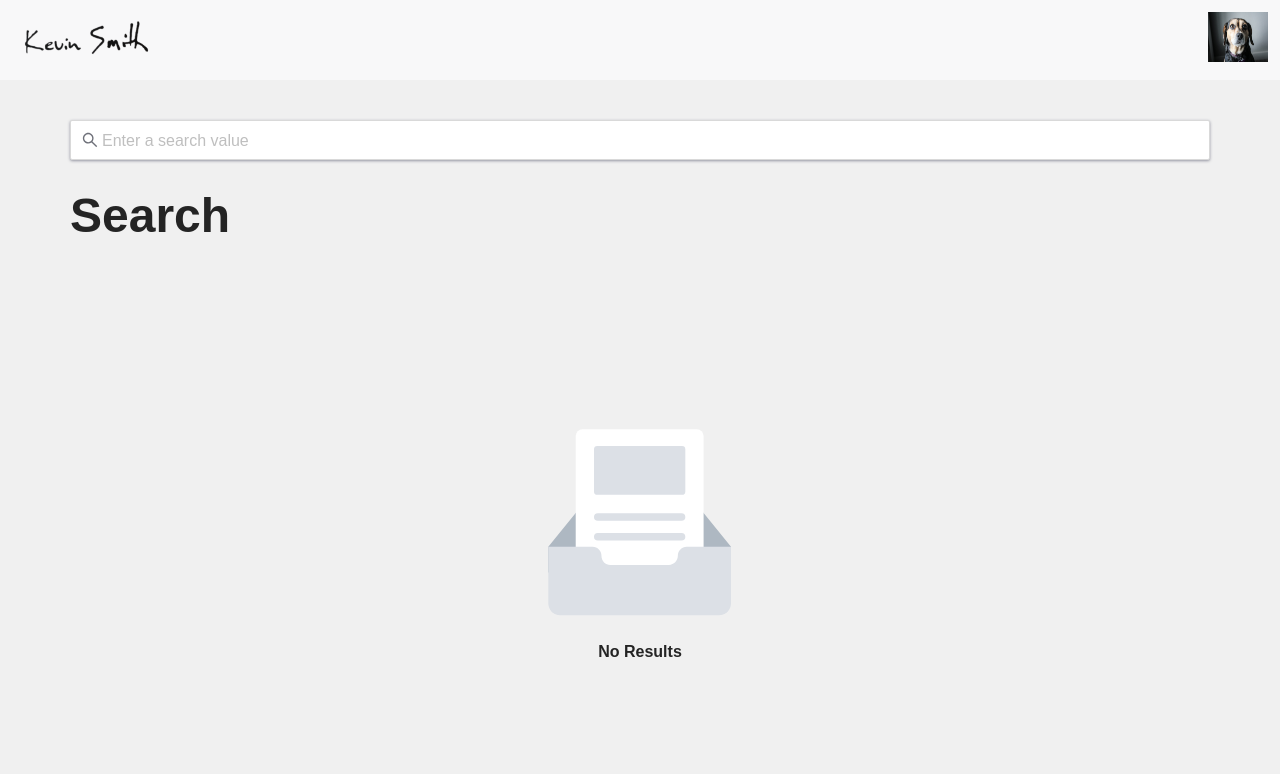
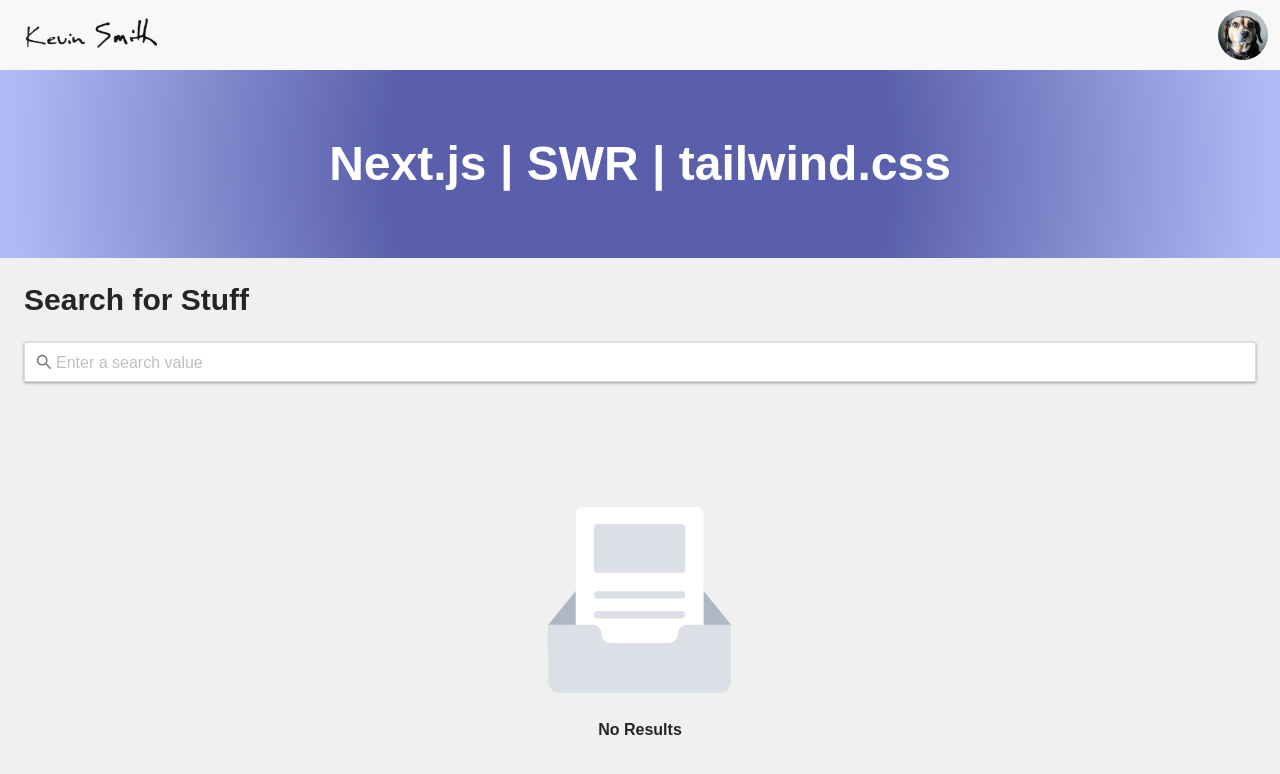
Before and after one commit to ksmith0813/next-swr, a Next.js app: page / in a window 1280 px wide. Shown: the top 774 px of the page. Built offline with nearby package versions, Linux system fonts and the light colour scheme.

Commit message:
cleaned up config files, added _compnoents css import, added hero on home page

```diff
--- a/components/__common__/layout/header/displayedUser.tsx
+++ b/components/__common__/layout/header/displayedUser.tsx
@@ -1,11 +1,15 @@
 import React from 'react';
 import Image from 'next/image';
 import Luna from 'public/luna.jpg';
+import { Avatar } from 'antd';
 
-const displayedUserId = 'displayed-user';
+export const displayedUserId = 'displayed-user';
 
 export const DisplayedUser = () => (
-  <span id={displayedUserId} className='rounded-full'>
-    <Image src={Luna} alt='Logo' layout='fixed' width={60} height={50} priority id='site-logo' />
+  <span id={displayedUserId}>
+    <Avatar
+      size={50}
+      src={<Image src={Luna} alt='Logo' layout='fixed' width={50} height={50} priority id='site-logo' />}
+    />
   </span>
 );
--- a/components/__common__/layout/header/header.tsx
+++ b/components/__common__/layout/header/header.tsx
@@ -11,7 +11,7 @@ export const Header = () => {
 
   return (
     <>
-      <div className='print-hidden bg-offWhite flex justify-between items-center p-[12px] w-full' id='header'>
+      <div className='print-hidden bg-offWhite flex justify-between items-center p-[12px] h-[70px] w-full' id='header'>
         <div>
           <Logo />
         </div>
--- a/components/__common__/layout/header/logo.tsx
+++ b/components/__common__/layout/header/logo.tsx
@@ -11,8 +11,8 @@ export const Logo = () => {
         src={Signature}
         alt='Logo'
         layout='fixed'
-        width={150}
-        height={50}
+        width={160}
+        height={45}
         priority
         onClick={() => router.push({ pathname: '/' })}
         id='site-logo'
--- /dev/null
+++ b/components/__common__/layout/hero/hero.tsx
@@ -0,0 +1 @@
+export const Hero = () => <div className='hero'>Next.js | SWR | tailwind.css</div>;
--- a/components/__common__/layout/layout.tsx
+++ b/components/__common__/layout/layout.tsx
@@ -1,5 +1,6 @@
 import React, { FC } from 'react';
 import Head from 'next/head';
+import { Footer } from 'components/__common__/layout/footer/footer';
 
 interface LayoutProps {
   children: React.ReactNode;
@@ -12,6 +13,7 @@ export const Layout: FC<LayoutProps> = ({ children }) => (
     </Head>
     <div className='flex flex-col h-screen print-fit'>
       <div className='flex-1'>{children}</div>
+      <Footer />
     </div>
   </>
 );
--- a/components/__common__/layout/page/page.tsx
+++ b/components/__common__/layout/page/page.tsx
@@ -3,38 +3,40 @@ import { Row } from 'antd';
 import { SearchInput } from 'components/__common__/search/searchInput';
 import { PLACEHOLDERS } from 'constants/global';
 import { Header } from '../header/header';
+import { Hero } from '../hero/hero';
 
 interface PageProps {
   title: string;
   children?: React.ReactNode;
+  showHero?: boolean;
 }
 
-export const maxPageWidthClass = 'max-w-[1140px]';
 export const pageTestIds = {
   title: 'view-header-title',
   mainBody: 'main-body',
   mainBodyContent: 'main-body-content',
 };
 
-export const Page: FC<PageProps> = ({ title, children }) => {
+export const Page: FC<PageProps> = ({ title, children, showHero = false }) => {
   const searchInputContent = <SearchInput placeholder={PLACEHOLDERS.searchInput} hasSearchIcon />;
 
-  const pageContent = (
-    <div className='flex flex-col h-full w-full'>
-      <Row justify='space-between' id='view-header' className='mb-6 print:space-y-4'>
-        <h1 className='text-5xl font-bold' id={pageTestIds.title}>
-          {title}
-        </h1>
-      </Row>
-      {children}
-    </div>
+  const titleContent = (
+    <Row id='view-header' className='mb-4 print:space-y-4'>
+      <h1 className='text-3xl font-bold' id={pageTestIds.title}>
+        {title}
+      </h1>
+    </Row>
   );
+
+  const pageContent = <div className='flex flex-col h-full w-full'>{children}</div>;
 
   return (
     <div className='flex flex-col h-full w-full overflow-auto'>
       <Header />
+      {showHero && <Hero />}
       <main className='m-6 print:mx-0 h-full' id={pageTestIds.mainBody}>
-        <div className={`space-y-2 flex flex-col h-full m-auto ${maxPageWidthClass}`} id={pageTestIds.mainBodyContent}>
+        <div className='space-y-2 flex flex-col h-full m-auto' id={pageTestIds.mainBodyContent}>
+          {titleContent}
           {searchInputContent}
           {pageContent}
         </div>
--- a/components/home/home.tsx
+++ b/components/home/home.tsx
@@ -4,7 +4,7 @@ import { SearchNoResults } from 'components/__common__/search/searchNoResults';
 
 export const Home = () => {
   return (
-    <Page title='Search'>
+    <Page title='Search for Stuff' showHero>
       <div className='content-container w-full h-full flex flex-col items-center'>
         <SearchNoResults message='No Results' />
       </div>
--- a/next.config.js
+++ /dev/null
@@ -1,12 +0,0 @@
-const withAntdLess = require('next-plugin-antd-less');
-
-module.exports = withAntdLess({
-  modifyVars: { '@primary-color': '#3167B8' },
-  reactStrictMode: true,
-  webpack(config) {
-    return config;
-  },
-  experimental: {
-    forceSwcTransforms: true,
-  },
-});
--- a/styles/components/_components.css
+++ b/styles/components/_components.css
@@ -1 +1,2 @@
 @import './footer.css';
+@import './hero.css';
--- /dev/null
+++ b/styles/components/hero.css
@@ -0,0 +1,8 @@
+@layer components {
+  .hero {
+    height: 300px;
+    width: 100%;
+    background: radial-gradient(circle, rgba(89,95,170,1) 39%, rgba(176,187,246,1) 98%);
+    @apply text-5xl font-bold text-white flex items-center justify-center
+  }
+}
--- a/styles/global.css
+++ b/styles/global.css
@@ -3,6 +3,7 @@
 @import 'tailwindcss/base';
 @import 'tailwindcss/components';
 @import 'tailwindcss/utilities';
+@import './components/_components.css';
 @import './print.css';
 
 @layer base {
```
Also changed, not shown: .babelrc.js (deleted), public/luna.jpg.
